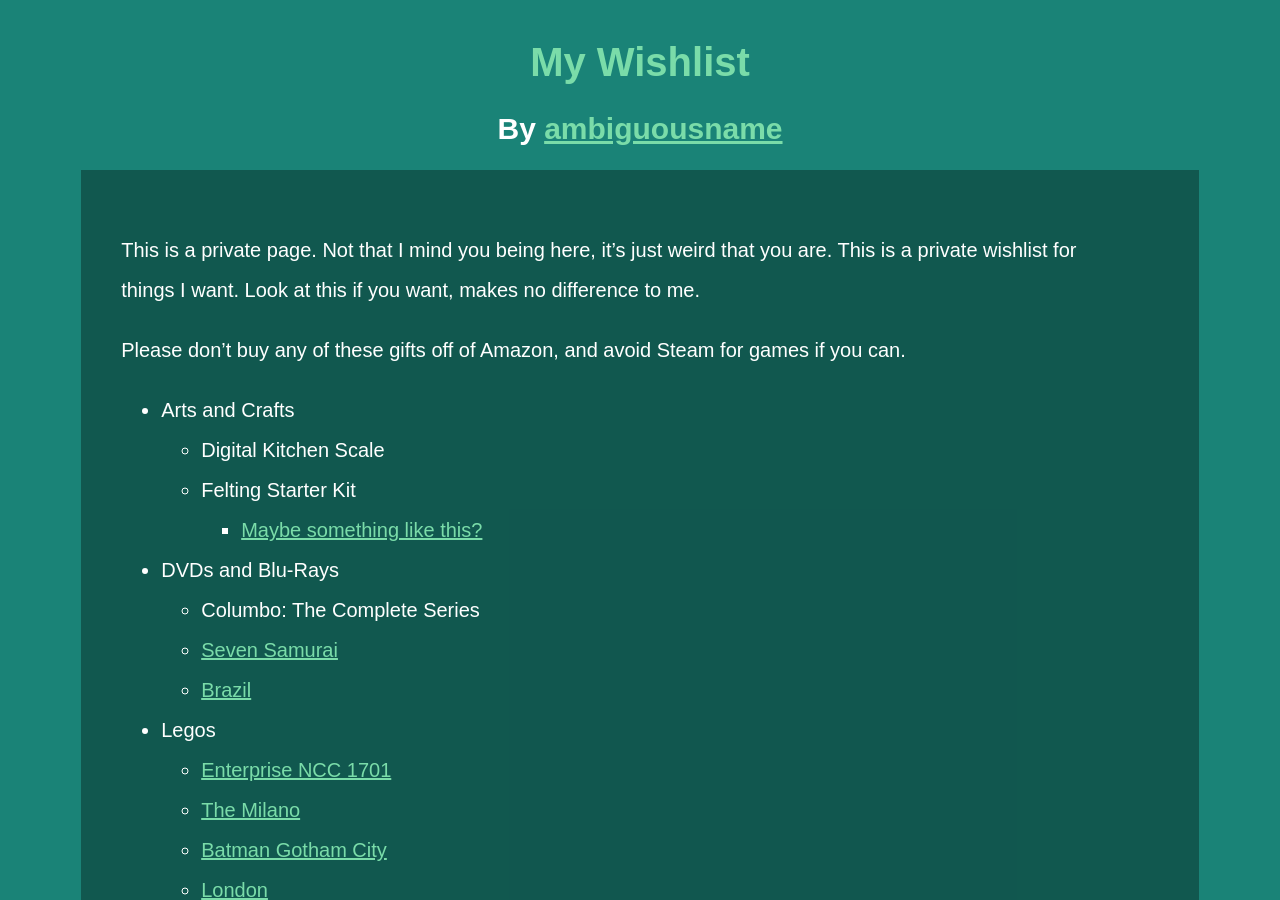
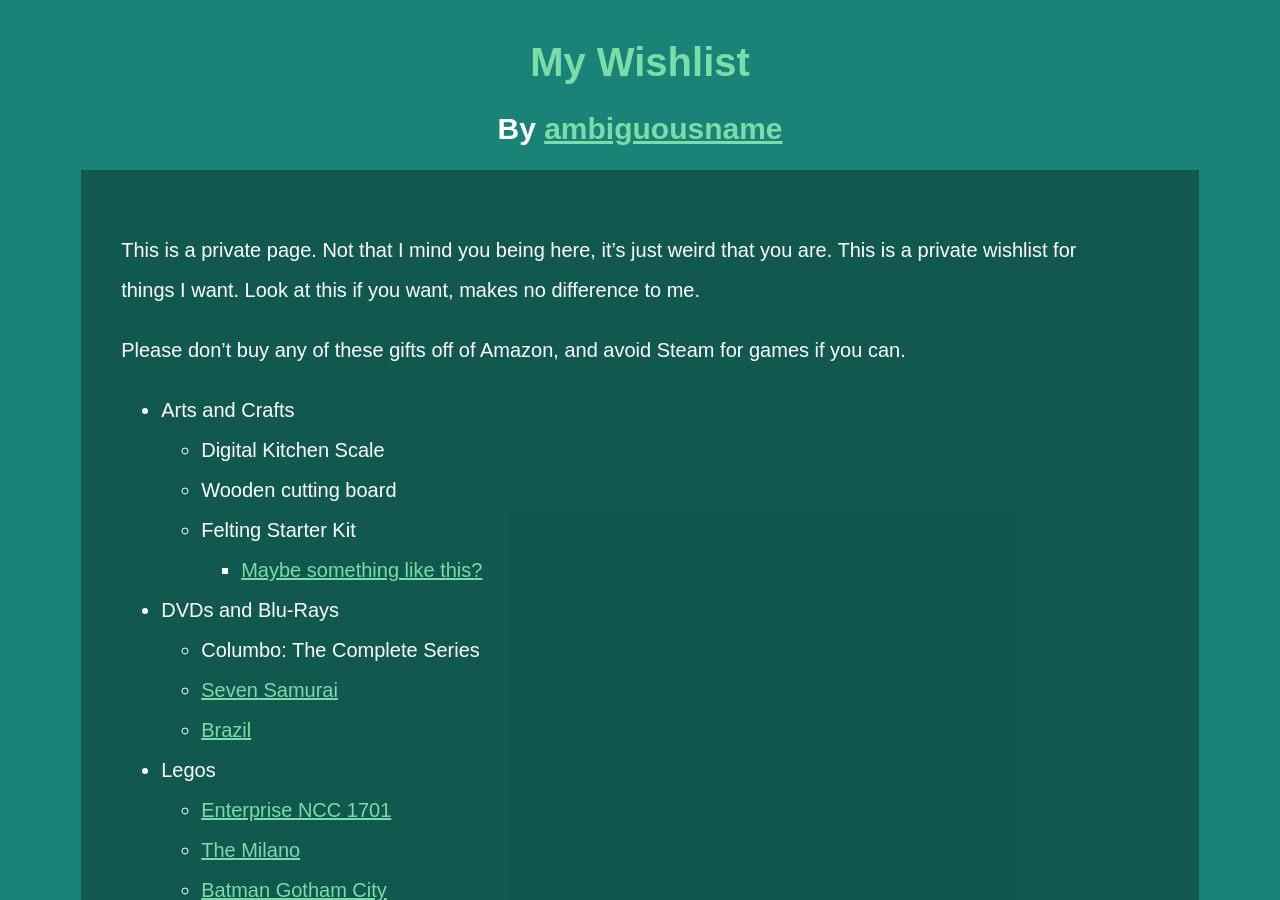
Before and after one commit to ambiguousname/ambiguousname.github.io, a Jekyll site: the page built from assets/wishlist.md, in a window 1280 px wide and 900 px high. Built offline with Jekyll 4.4.1, drawn with Linux system fonts in a browser that asks for light colours.

Commit message:
Add wooden cutting board

```diff
--- a/assets/wishlist.md
+++ b/assets/wishlist.md
@@ -9,6 +9,7 @@ Please don't buy any of these gifts off of Amazon, and avoid Steam for games if
 
 - Arts and Crafts
 	- Digital Kitchen Scale
+	- Wooden cutting board
 	- Felting Starter Kit
 		- [Maybe something like this?](https://woolbuddy.com/collections/needle-felting-kits/products/dinosaur-kit)
 - DVDs and Blu-Rays
```
